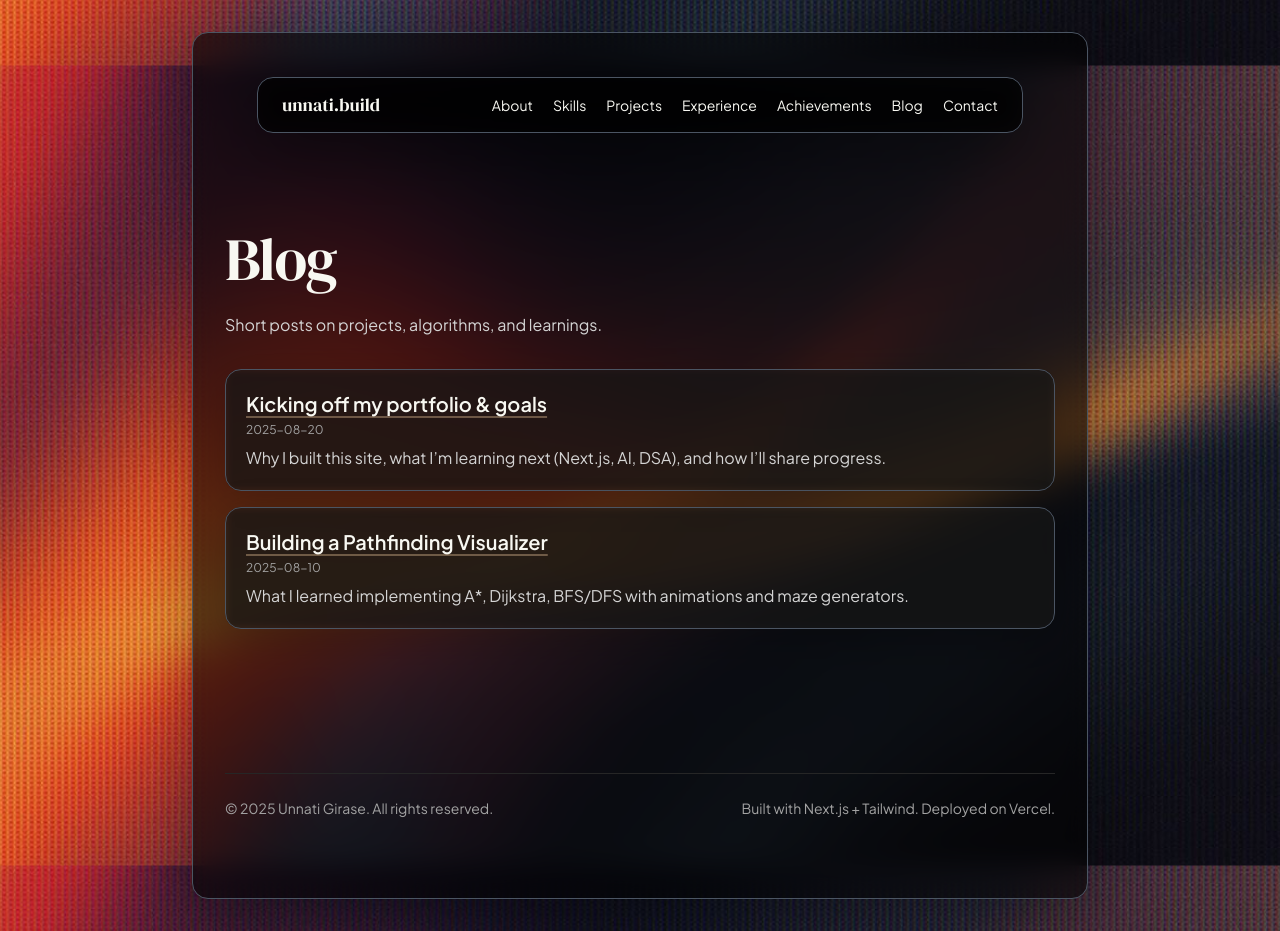
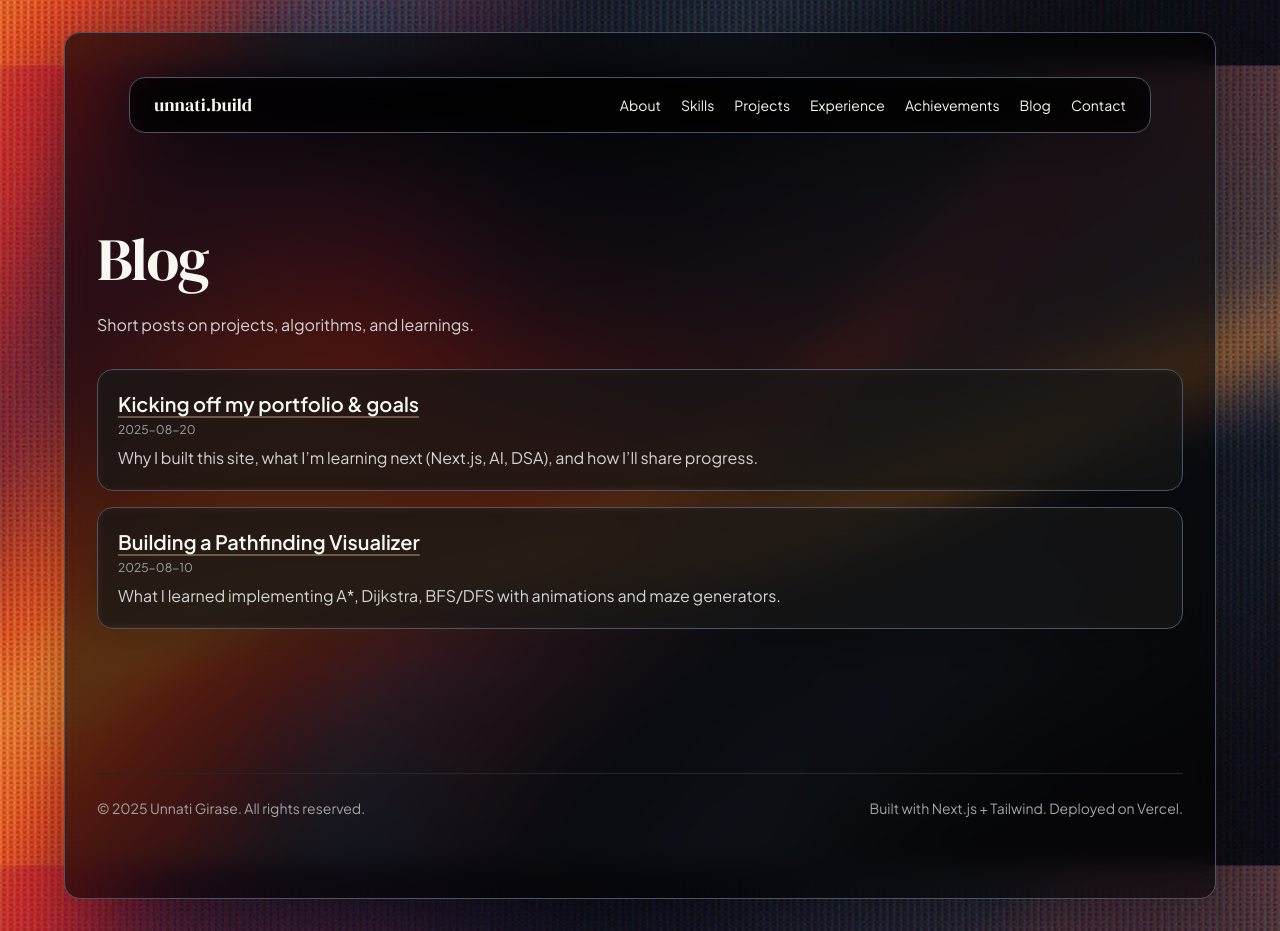
Before and after one commit to unnati-078/unnati-portfolio, a Next.js app: page /blog in a window 1280 px wide. Built offline with nearby package versions, Linux system fonts and the light colour scheme.

Commit message:
changes made

```diff
--- a/app/layout.js
+++ b/app/layout.js
@@ -26,7 +26,7 @@ export default function RootLayout({ children }) {
 
 
         {/* Main content window - semi-transparent */}
-        <div className="relative z-10 w-full max-w-4xl bg-black/60 backdrop-blur-md rounded-2xl shadow-elegant p-4 md:p-8 border border-border-light">
+        <div className="relative z-10 w-full max-w-6xl bg-black/60 backdrop-blur-md rounded-2xl shadow-elegant p-4 md:p-8 border border-border-light">
           {children}
         </div>
       </body>
--- a/next.config.mjs
+++ b/next.config.mjs
@@ -1,5 +1,5 @@
 /** @type {import('next').NextConfig} */
 const nextConfig = {
-  experimental: { appDir: true }
+
 };
 export default nextConfig;
--- a/package.json
+++ b/package.json
@@ -12,9 +12,9 @@
     "@react-three/drei": "^9.86.0",
     "@react-three/fiber": "^8.15.10",
     "framer-motion": "^12.23.12",
-    "next": "14.2.5",
-    "react": "18.2.0",
-    "react-dom": "18.2.0",
+    "next": "^14.2.5",
+    "react": "^18.2.0",
+    "react-dom": "^18.2.0",
     "react-github-calendar": "^4.5.9",
     "three": "^0.179.1"
   },
```
Also changed, not shown: 2 other files (tests, documents, lock files or other folders).
